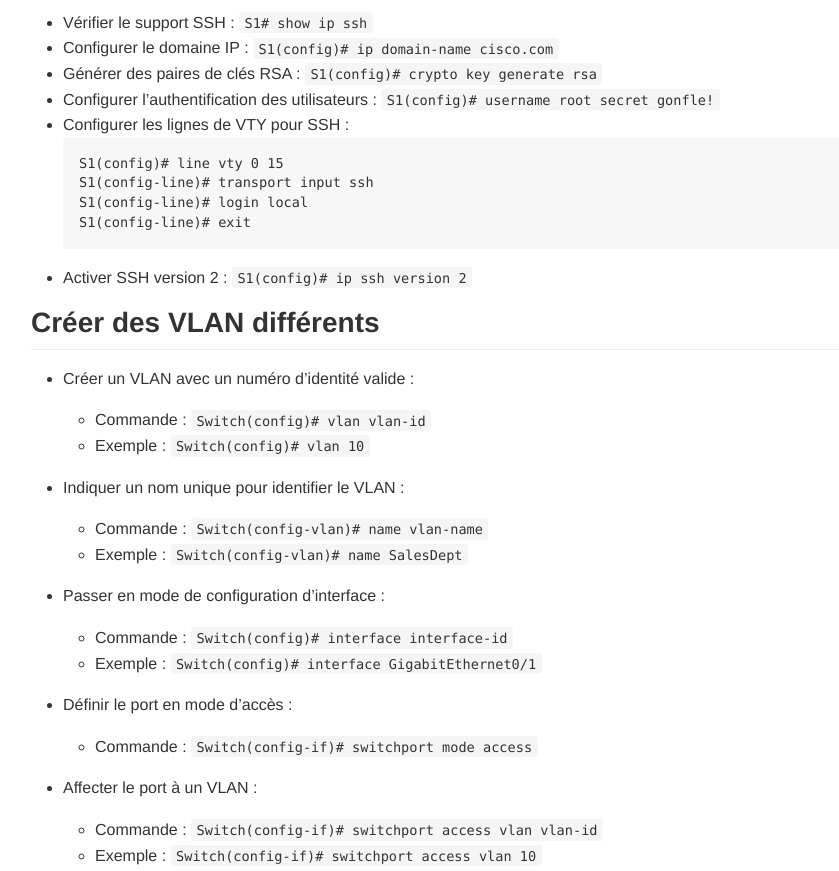
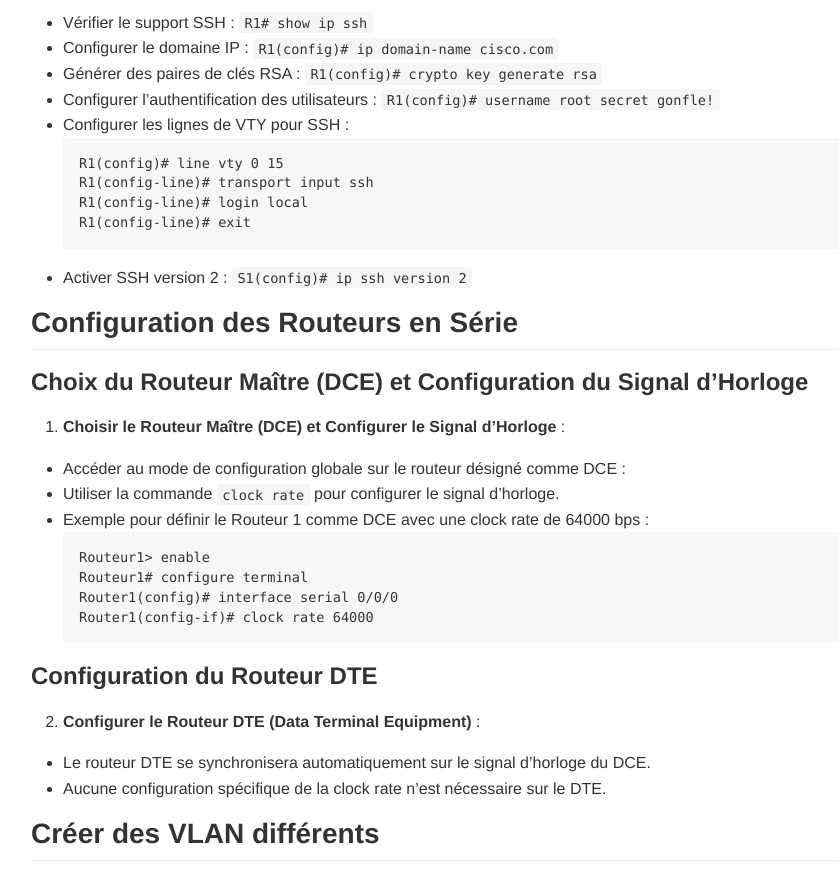
Before and after one commit to MalikSploit/Certification_Industrielle, a plain HTML site: page index.html in a window 1280 px wide. Shown: the part 2480-3351 px from the top of the page, without its empty margins (164-1003 px from the left). Drawn offline with Linux system fonts and the light colour scheme.

Commit message:
Add files via upload

```diff
--- a/index.html
+++ b/index.html
@@ -1184,17 +1184,40 @@ Router(config-line)# login
 </ul>
 <h2 id="mettre-ssh-sur-un-routeur">Mettre SSH sur un routeur<a class="headerlink" href="#mettre-ssh-sur-un-routeur" title="Permanent link"></a></h2>
 <ul>
-<li>Vérifier le support SSH : <code>S1# show ip ssh</code></li>
-<li>Configurer le domaine IP : <code>S1(config)# ip domain-name cisco.com</code></li>
-<li>Générer des paires de clés RSA : <code>S1(config)# crypto key generate rsa</code></li>
-<li>Configurer l&rsquo;authentification des utilisateurs : <code>S1(config)# username root secret gonfle!</code></li>
+<li>Vérifier le support SSH : <code>R1# show ip ssh</code></li>
+<li>Configurer le domaine IP : <code>R1(config)# ip domain-name cisco.com</code></li>
+<li>Générer des paires de clés RSA : <code>R1(config)# crypto key generate rsa</code></li>
+<li>Configurer l&rsquo;authentification des utilisateurs : <code>R1(config)# username root secret gonfle!</code></li>
 <li>Configurer les lignes de VTY pour SSH :
-<div class="highlight"><pre>S1(config)# line vty 0 15
-S1(config-line)# transport input ssh
-S1(config-line)# login local
-S1(config-line)# exit
+<div class="highlight"><pre>R1(config)# line vty 0 15
+R1(config-line)# transport input ssh
+R1(config-line)# login local
+R1(config-line)# exit
 </pre></div></li>
 <li>Activer SSH version 2 : <code>S1(config)# ip ssh version 2</code></li>
+</ul>
+<h2 id="configuration-des-routeurs-en-serie">Configuration des Routeurs en Série<a class="headerlink" href="#configuration-des-routeurs-en-serie" title="Permanent link"></a></h2>
+<h3 id="choix-du-routeur-maitre-dce-et-configuration-du-signal-dhorloge">Choix du Routeur Maître (DCE) et Configuration du Signal d&rsquo;Horloge<a class="headerlink" href="#choix-du-routeur-maitre-dce-et-configuration-du-signal-dhorloge" title="Permanent link"></a></h3>
+<ol>
+<li><strong>Choisir le Routeur Maître (DCE) et Configurer le Signal d&rsquo;Horloge</strong> :</li>
+</ol>
+<ul>
+<li>Accéder au mode de configuration globale sur le routeur désigné comme DCE :</li>
+<li>Utiliser la commande <code>clock rate</code> pour configurer le signal d&rsquo;horloge.</li>
+<li>Exemple pour définir le Routeur 1 comme DCE avec une clock rate de 64000 bps :
+     <div class="highlight"><pre>Routeur1&gt; enable
+Routeur1# configure terminal
+Router1(config)# interface serial 0/0/0
+Router1(config-if)# clock rate 64000
+</pre></div></li>
+</ul>
+<h3 id="configuration-du-routeur-dte">Configuration du Routeur DTE<a class="headerlink" href="#configuration-du-routeur-dte" title="Permanent link"></a></h3>
+<ol start="2">
+<li><strong>Configurer le Routeur DTE (Data Terminal Equipment)</strong> :</li>
+</ol>
+<ul>
+<li>Le routeur DTE se synchronisera automatiquement sur le signal d&rsquo;horloge du DCE.</li>
+<li>Aucune configuration spécifique de la clock rate n&rsquo;est nécessaire sur le DTE.</li>
 </ul>
 <h2 id="creer-des-vlan-differents">Créer des VLAN différents<a class="headerlink" href="#creer-des-vlan-differents" title="Permanent link"></a></h2>
 <ul>
```
Also changed, not shown: 1 other file.
